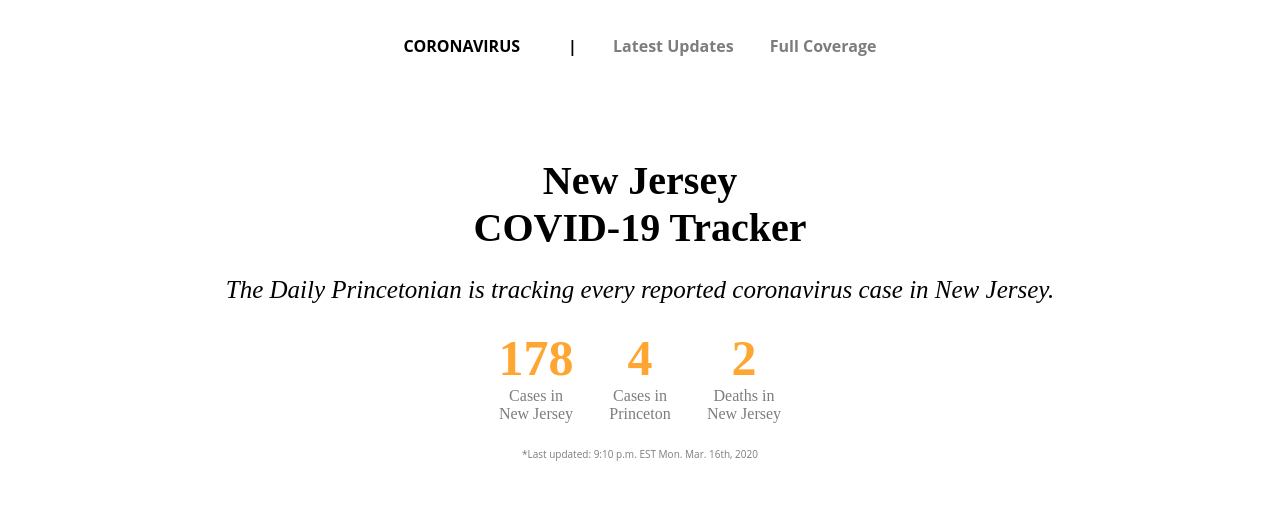
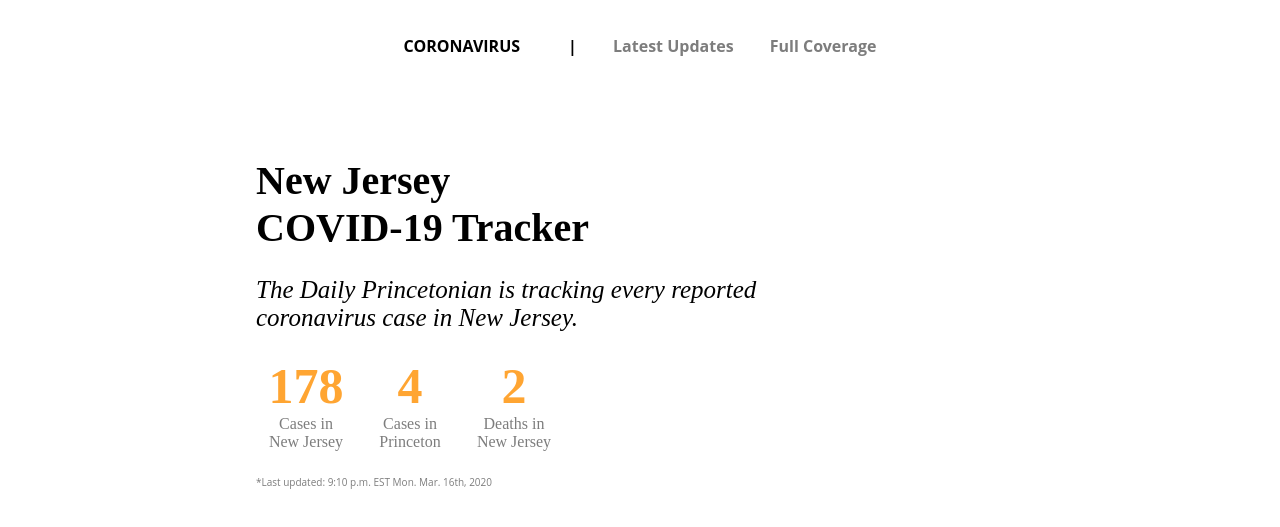
Before and after one commit to dailyprincetonian-projects/dailyprincetonian-projects.github.io, a plain HTML site: page covid-19-map.html in a window 1280 px wide. Shown: the part 45-572 px from the top of the page. Drawn offline with nearby package versions, Linux system fonts and the light colour scheme; no server answers.

Commit message:
Update covid-19-map.html

```diff
--- a/covid-19-map.html
+++ b/covid-19-map.html
@@ -130,6 +130,7 @@ li {
 @media screen and (max-width: 768px) {
 
 #content-desktop {display: none;}
+#content-mobile {display: block;}
 
 }
 
@@ -156,7 +157,7 @@ li {
 </div>
 
 <!-- 	FOR DESKTOP -->
-<div style="width: 100%; padding: 0px 0px 0px 0px" id="content-mobile">
+<div style="width: 100%; padding: 0px 0px 0px 0px" id="content-desktop">
         <div style="margin-left: 20%; width: 40%; height: 400px; float: left; padding: 100px 0px 0px 0px" id="info">
 		<p id="title">
 		 New Jersey
@@ -186,7 +187,7 @@ li {
 </div>
 
 <!-- 	FOR MOBILE -->
-<div id="content-mobile" style="display: block">
+<div id="content-mobile">
         <div style="text-align:center; padding: 100px 0px 0px 0px">
 		<p id="title">
 		 New Jersey
```
